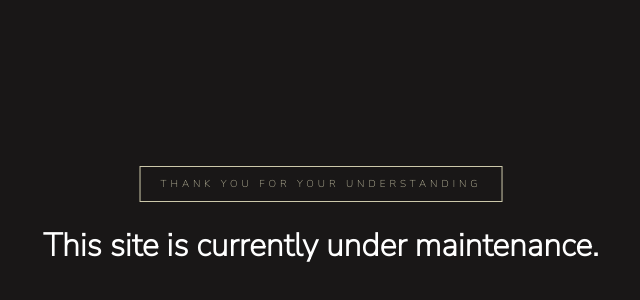
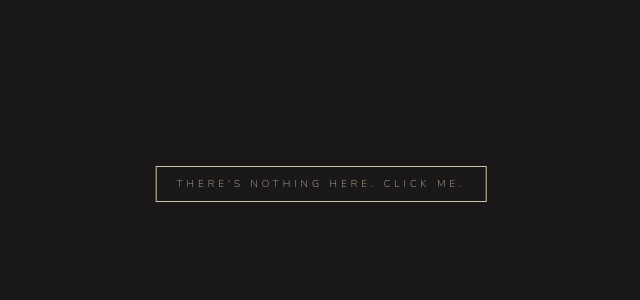
Before and after one commit to blackseafleet/blacksea, a plain HTML site: page index.html in a window 1280 px wide. Shown: the part 216-516 px from the top of the page, without its empty margins (319-959 px from the left). Drawn offline with Linux system fonts and the light colour scheme.

Commit message:
Index.html

```diff
--- a/index.html
+++ b/index.html
@@ -8,10 +8,8 @@
     <link rel="stylesheet" href="style.css">
 </head>
 <body style="text-align: center;">
-    <h1 id="para">This site is currently under maintenance.
-    </h1>
-                <a class="center" id="submit" href="https://www.google.com">Thank you for your understanding
-                </a>
+    <a class="center" id="submit" href="https://www.google.com">There's nothing here. Click me.
+    </a>
 
 </body>
 </html>
```
